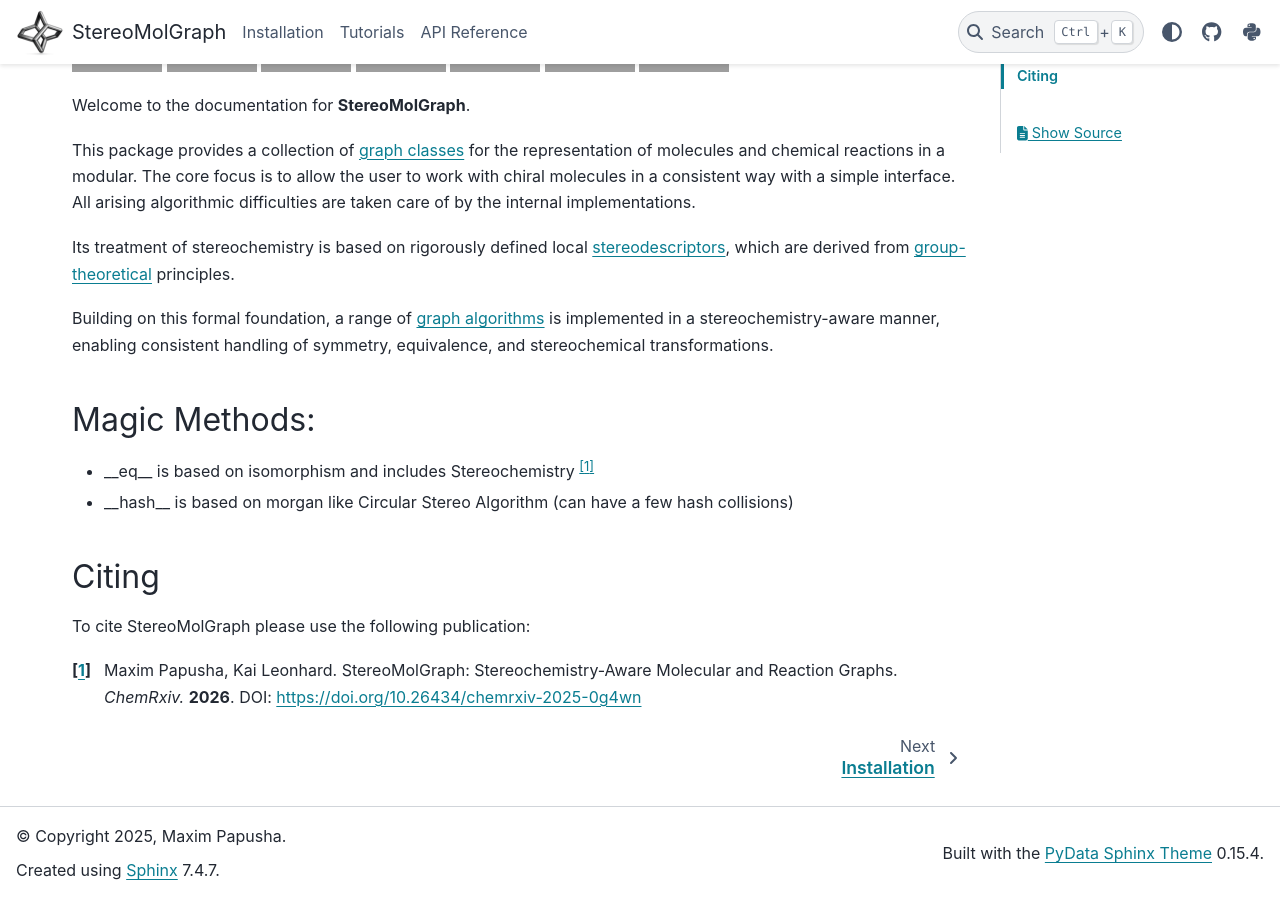
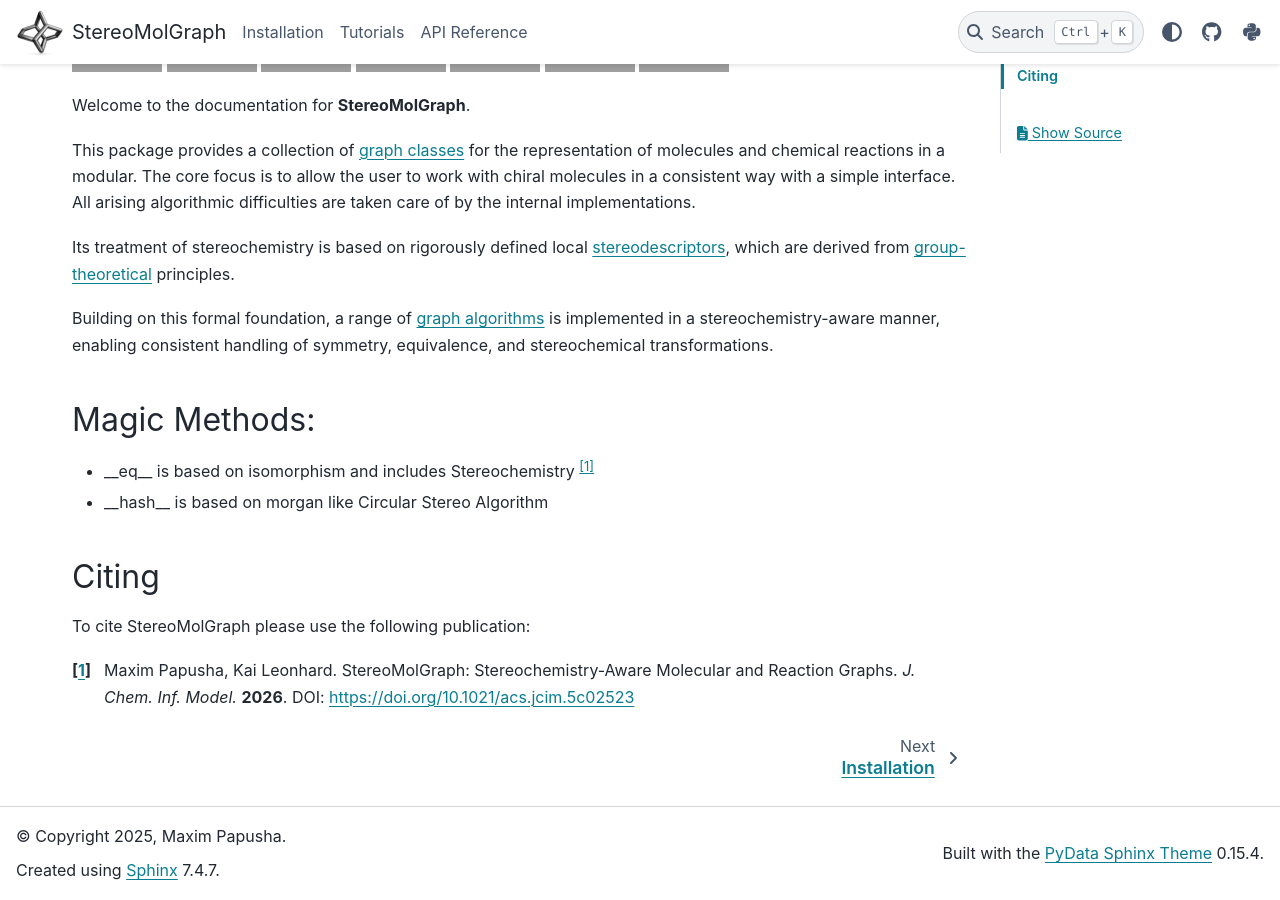
Before and after one commit to maxim-papusha/StereoMolGraph, a Sphinx documentation site: the page built from docs/index.rst, in a window 1280 px wide and 900 px high, scrolled down 502 px, cut to the strip 0-900 px from the top of the window. Built offline with Sphinx 7.4.7 and the PyData theme 0.15.4, drawn with Linux system fonts in a browser that asks for light colours; pages that are not in the unit, such as notebooks, are missing from menus; grey boxes are pictures that could not be loaded.

```diff
--- a/docs/index.rst
+++ b/docs/index.rst
@@ -50,7 +50,7 @@ Building on this formal foundation, a range of :doc:`graph algorithms </referenc
 Magic Methods:
 --------------
 - \__eq\__ is based on isomorphism and includes Stereochemistry [1]_
-- \__hash\__ is based on morgan like Circular Stereo Algorithm (can have a few hash collisions)
+- \__hash\__ is based on morgan like Circular Stereo Algorithm
 
 
 
@@ -60,8 +60,8 @@ Citing
 
 To cite StereoMolGraph please use the following publication:
 
-.. [1] Maxim Papusha, Kai Leonhard. StereoMolGraph: Stereochemistry-Aware Molecular and Reaction Graphs. *ChemRxiv.* **2026**.
-   DOI: https://doi.org/10.26434/chemrxiv-2025-0g4wn
+.. [1] Maxim Papusha, Kai Leonhard. StereoMolGraph: Stereochemistry-Aware Molecular and Reaction Graphs. *J. Chem. Inf. Model.* **2026**.
+   DOI: https://doi.org/10.1021/acs.jcim.5c02523
 
 
 .. toctree::
--- a/docs/tutorial/index.rst
+++ b/docs/tutorial/index.rst
@@ -5,5 +5,6 @@ Tutorials
    :maxdepth: 1
    :caption: Tutorials
 
-   rdkit
+
    geo
+   ../examples/stereoiso
```
Also changed, not shown: README.md (+13 -7 lines), 4 other files.
